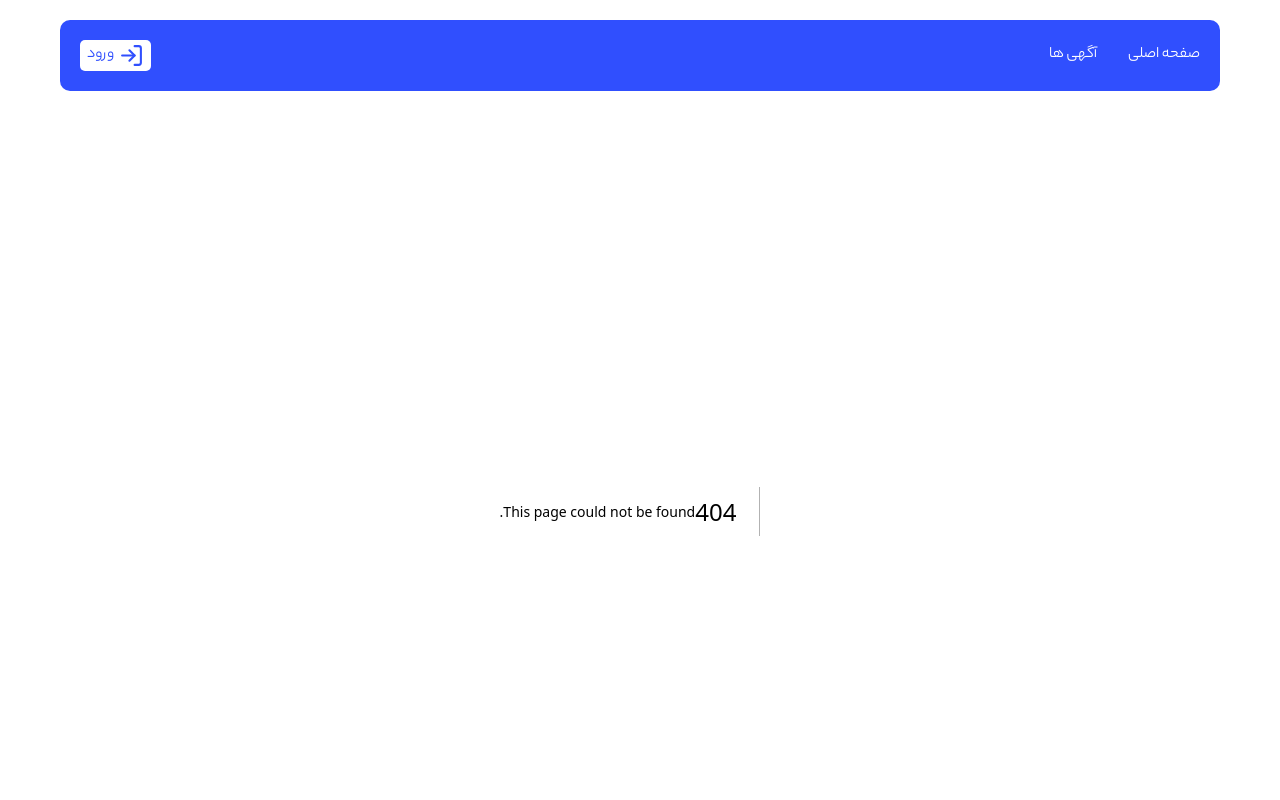
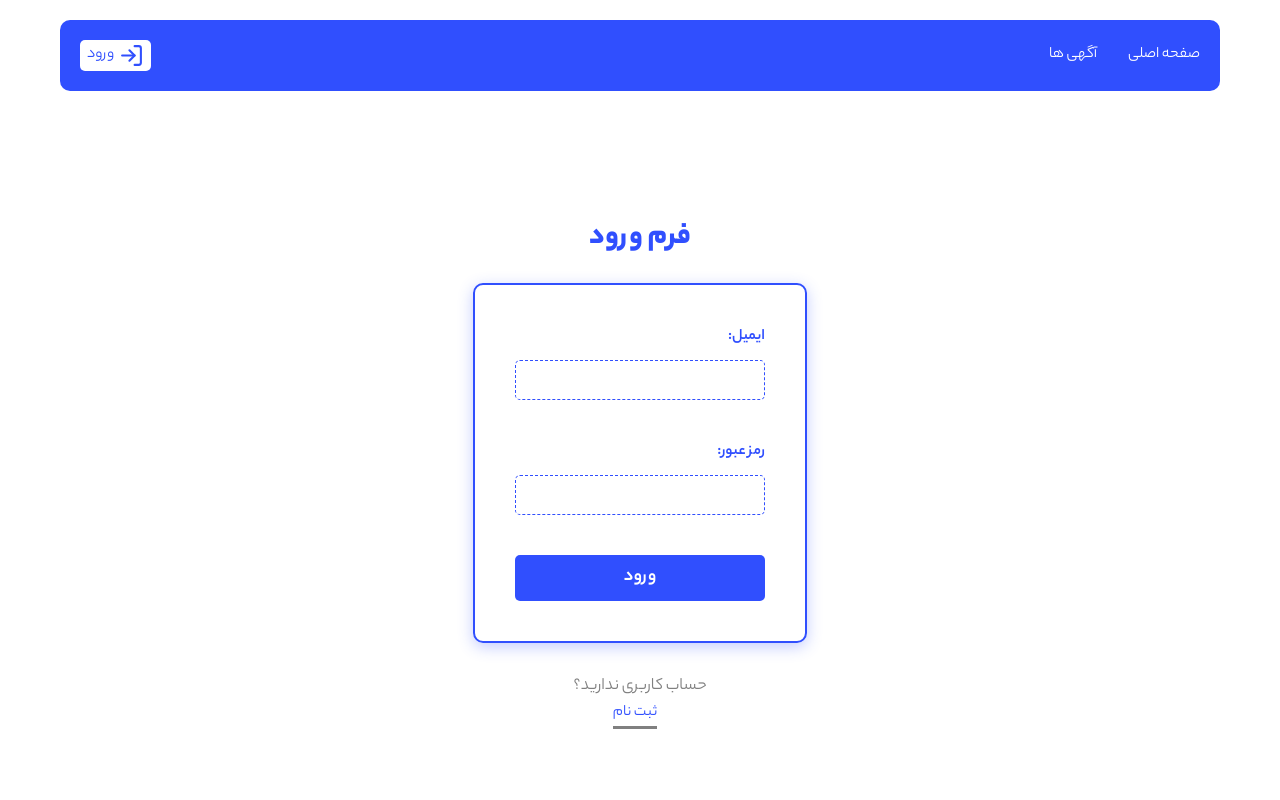
Before and after one commit to ParsaDokhtMohammadi/realState-nextJs-typeScript-mongoDB, a Next.js app: page /signIn in a window 1280 px wide. Before the commit this address had no page. Shown: the top 800 px of the page. Built offline with nearby package versions, Linux system fonts and the light colour scheme.

Commit message:
signIn page and logic  created

```diff
--- /dev/null
+++ b/src/app/signIn/page.tsx
@@ -0,0 +1,12 @@
+import SignInPage from "@/components/template/SignInPage"
+
+
+const SignIn = () => {
+  return (
+    <>
+        <SignInPage></SignInPage>
+    </>
+  )
+}
+
+export default SignIn
--- a/src/components/layout/Header.tsx
+++ b/src/components/layout/Header.tsx
@@ -15,7 +15,7 @@ const Header = () => {
         </ul>
       </div>
       <div className={styles.login}>
-        <Link href={"/signin"}>
+        <Link href={"/signIn"}>
         <FiLogIn></FiLogIn>
         <span>ورود</span>
         </Link>
--- /dev/null
+++ b/src/components/template/SignInPage.tsx
@@ -0,0 +1,66 @@
+"use client"
+import React, { useState } from 'react'
+import styles from "@/components/template/SignUpPage.module.css"
+import Link from 'next/link'
+import toast, { Toaster } from 'react-hot-toast'
+import { IResponse } from '@/types/Interfaces'
+import { redirect, useRouter } from 'next/navigation'
+import { BeatLoader } from 'react-spinners'
+import { signIn, SignInResponse } from 'next-auth/react'
+
+
+const SignInPage = () => {
+    const router = useRouter()
+    const [loading , setLoading] = useState<boolean>(false)
+    const [email, setEmail] = useState<string>("")
+    const [password, setPassword] = useState<string>("")
+
+    const  signInHandler = async(e: React.MouseEvent<HTMLButtonElement>): Promise<void> => {
+        e.preventDefault()
+        setLoading(true)
+        const res = await signIn("credentials",{
+            email , password , redirect:false
+        })
+        setLoading(false)
+        if(res?.error){
+            toast.error(res?.error)
+        }else{
+            router.push("/")
+        }
+    }
+    return (
+        <>
+            <Toaster></Toaster>
+            <div className={styles.form}>
+                <h4>
+                    فرم ورود
+                </h4>
+                <form action="">
+                    <label>ایمیل:</label>
+                    <input
+                        type="text"
+                        value={email}
+                        onChange={e => setEmail(e.target.value)}
+                    />
+                    <label>رمز عبور:</label>
+                    <input
+                        type="password"
+                        value={password}
+                        onChange={e => setPassword(e.target.value)}
+                    />
+                    {loading ?(
+                         <BeatLoader color='#304ffe' size={25} cssOverride={{margin:"auto"}}/>
+                    ):(
+                        <button type='submit' onClick={signInHandler}>ورود</button>
+                    )}
+
+
+                </form>
+                <p>حساب کاربری ندارید؟</p>
+                <Link href={"/signUp"}>ثبت نام</Link>
+            </div>
+        </>
+    )
+}
+
+export default SignInPage
```
